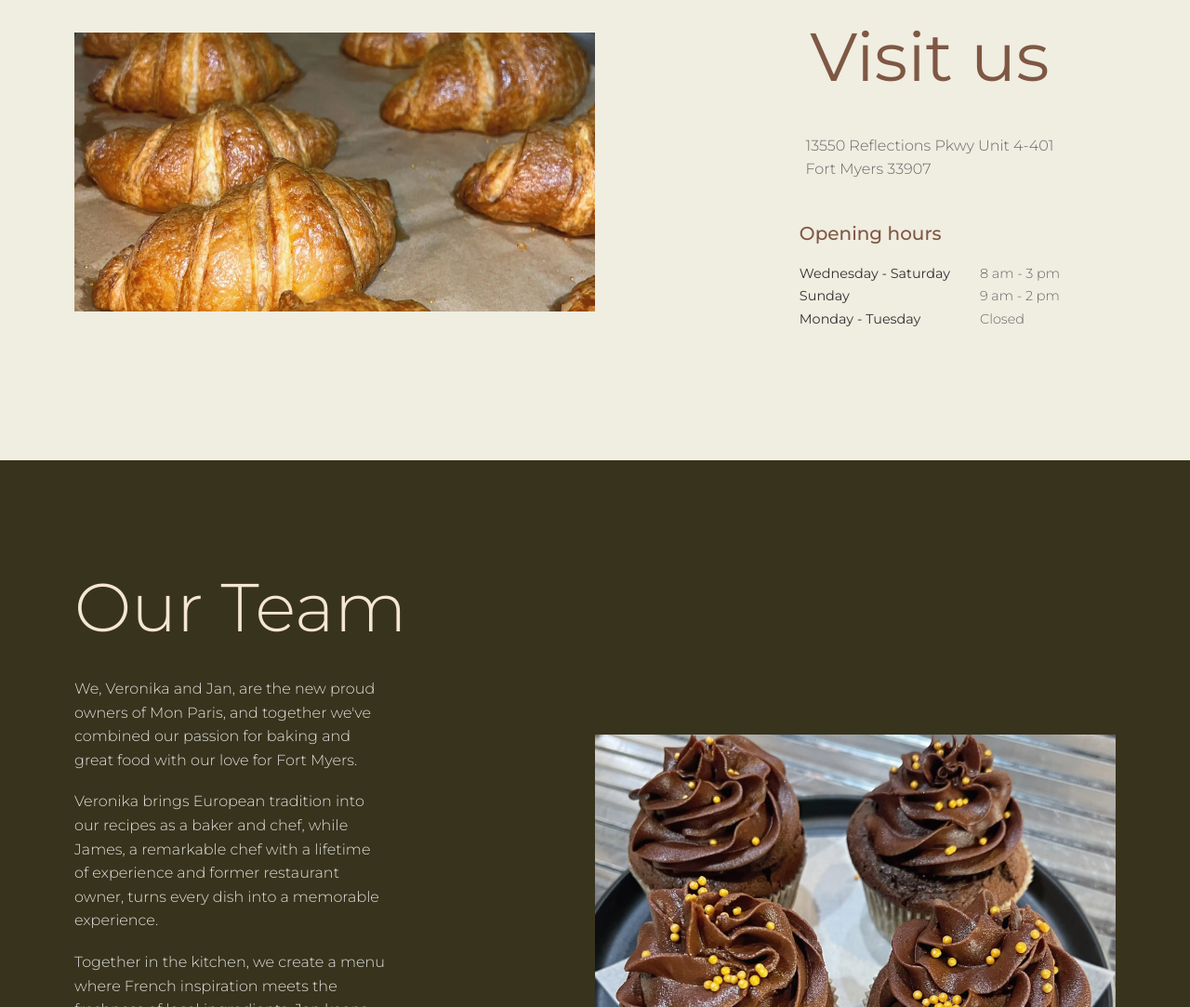
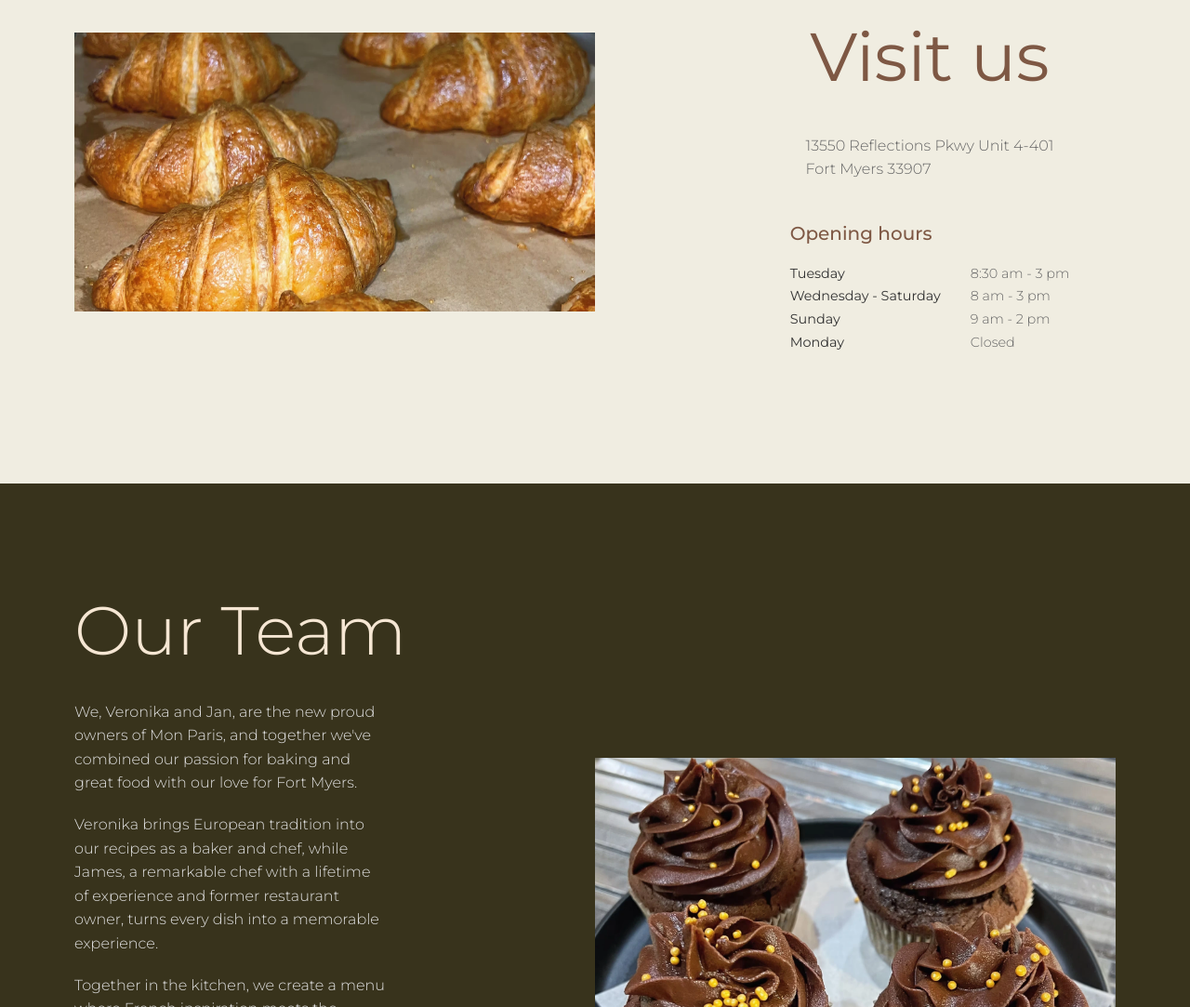
Before and after one commit to Verix99/Pekarna, a plain HTML site: page index.html in a window 1280 px wide. Shown: the part 1951-3034 px from the top of the page at 93% size. Drawn offline with Linux system fonts and the light colour scheme.

Commit message:
fix: opening hours landing page

```diff
--- a/index.html
+++ b/index.html
@@ -178,21 +178,27 @@
                 <h3 data-anim="fade-up" data-anim-delay="380">Opening hours</h3>
                 <div class="hours-grid">
                   <div class="day" data-anim="fade-up" data-anim-delay="440">
+                    Tuesday
+                  </div>
+                  <div class="time" data-anim="fade-up" data-anim-delay="480">
+                    8:30 am - 3 pm
+                  </div>
+                  <div class="day" data-anim="fade-up" data-anim-delay="520">
                     Wednesday - Saturday
                   </div>
-                  <div class="time" data-anim="fade-up" data-anim-delay="480">
+                  <div class="time" data-anim="fade-up" data-anim-delay="560">
                     8 am - 3 pm
                   </div>
-                  <div class="day" data-anim="fade-up" data-anim-delay="520">
+                  <div class="day" data-anim="fade-up" data-anim-delay="600">
                     Sunday
                   </div>
-                  <div class="time" data-anim="fade-up" data-anim-delay="560">
+                  <div class="time" data-anim="fade-up" data-anim-delay="640">
                     9 am - 2 pm
                   </div>
-                  <div class="day" data-anim="fade-up" data-anim-delay="600">
-                    Monday - Tuesday
+                  <div class="day" data-anim="fade-up" data-anim-delay="680">
+                    Monday
                   </div>
-                  <div class="time" data-anim="fade-up" data-anim-delay="640">
+                  <div class="time" data-anim="fade-up" data-anim-delay="720">
                     Closed
                   </div>
                 </div>
```
